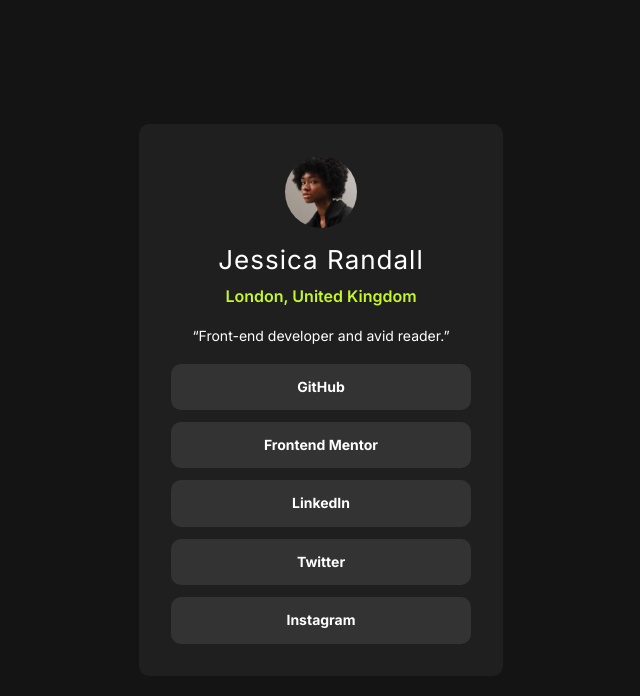
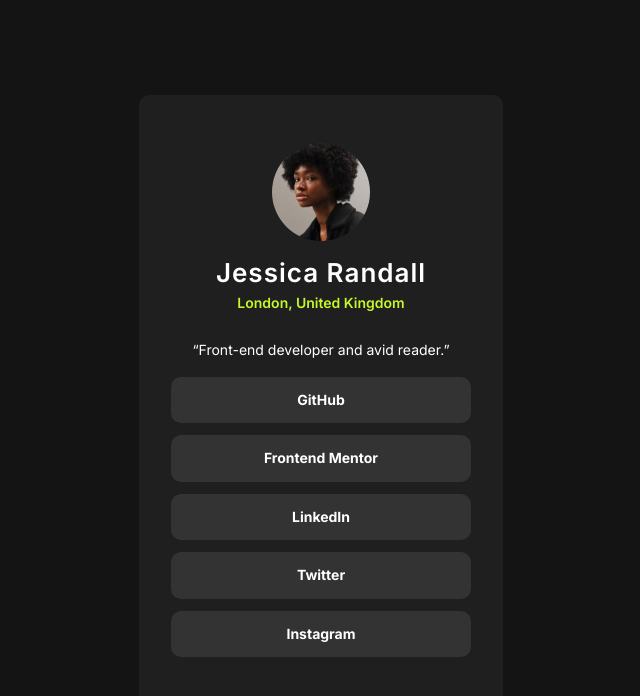
Before and after one commit to TheRoboRobin/Frontend-Mentor-Social-Links-Profile, a plain HTML site: page index.html in a window 1280 px wide. Shown: the whole page, without its empty margins (319-959 px from the left). Drawn offline with Linux system fonts and the light colour scheme.

Commit message:
Readme and file cleanup

```diff
--- a/style.css
+++ b/style.css
@@ -44,7 +44,7 @@ body {
 
 .social-component {
   background-color: var(--color-grey-2);
-  padding: 3.2rem;
+  padding: 4.8rem 3.2rem;
   border-radius: 1rem;
 
   display: flex;
@@ -53,24 +53,24 @@ body {
   gap: 0;
 }
 .social-component__image {
-  height: 7.2rem;
-  width: 7.2rem;
+  height: 9.8rem;
+  width: 9.8rem;
   border-radius: 50%;
   margin-bottom: 1.6rem;
 }
 .header-primary {
   color: var(--color-white);
   font-size: var(--header-medium);
-  font-weight: 400;
+  font-weight: 600;
   line-height: 1.2;
   letter-spacing: 1px;
-  margin-bottom: 0.8rem;
+  margin-bottom: 4px;
 }
 .social-component__location {
   color: var(--color-primary);
-  font-size: 1.6rem;
+  font-size: var(--paragraph-small);
   font-weight: 600;
-  margin-bottom: 1.6rem;
+  margin-bottom: 2.4rem;
 }
 .social-component__quote {
   color: var(--color-white);
```
Also changed, not shown: assets/design/active-states.jpg (renamed from design/active-states.jpg), assets/design/destkop-design.jpg (renamed from design/destkop-design.jpg), assets/design/mobile-design.jpg (renamed from design/mobile-design.jpg), assets/fonts/Inter-VariableFont_slnt,wght.ttf (deleted), assets/fonts/OFL.txt (deleted), assets/fonts/README.txt (deleted), assets/fonts/static/Inter-Bold.ttf (deleted), assets/fonts/static/Inter-Regular.ttf (deleted), assets/fonts/static/Inter-SemiBold.ttf (deleted), 1 other file.
